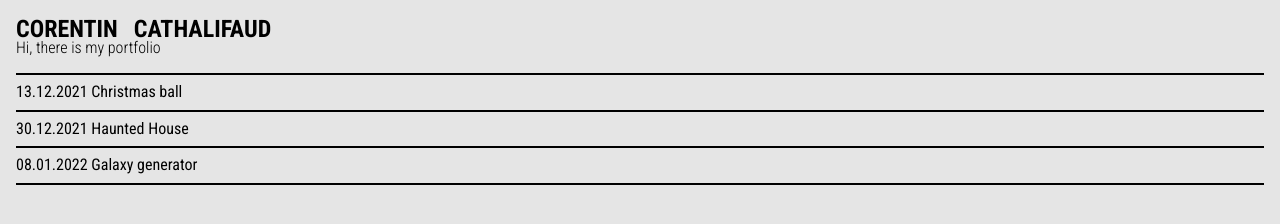
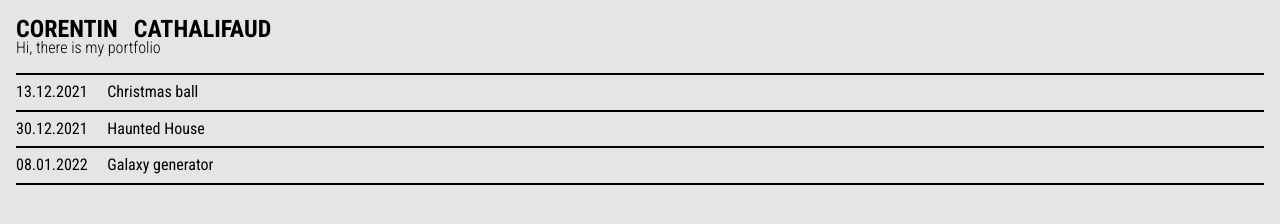
Before and after one commit to corentincath/corentincath.github.io, a website built with webpack: page index.html in a window 1280 px wide. Built offline with nearby package versions, Linux system fonts and the light colour scheme.

Commit message:
Add margin left to title projects

```diff
--- a/assets/scss/main.scss
+++ b/assets/scss/main.scss
@@ -48,3 +48,7 @@ hr{
     border: none;
     transform: translate(-300px, 0);
 }
+
+.title{
+    margin-left: 1rem;
+}
```
Also changed, not shown: build/main.css.
